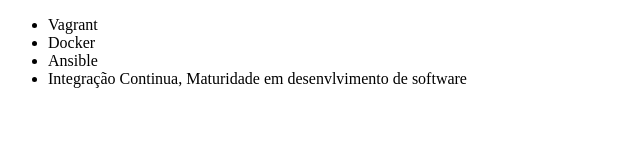
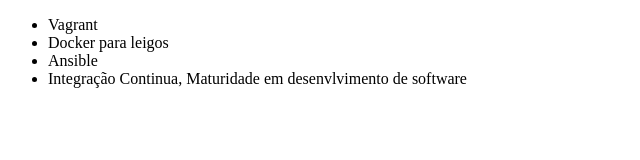
Before and after one commit to coderdiego/alura-git, a plain HTML site: page index.html in a window 1280 px wide. Shown: the full height of the page, 0-640 px from the left. Drawn offline with Linux system fonts and the light colour scheme.

Commit message:
corrigindo nome de curso Docker no index do coder

```diff
--- a/index.html
+++ b/index.html
@@ -7,7 +7,7 @@
 <body>
     <ul>
         <li>Vagrant</li>
-        <li>Docker</li>
+        <li>Docker para leigos</li>
         <li>Ansible</li>
         <li>Integração Continua,
             Maturidade em desenvlvimento de software</li>
```
